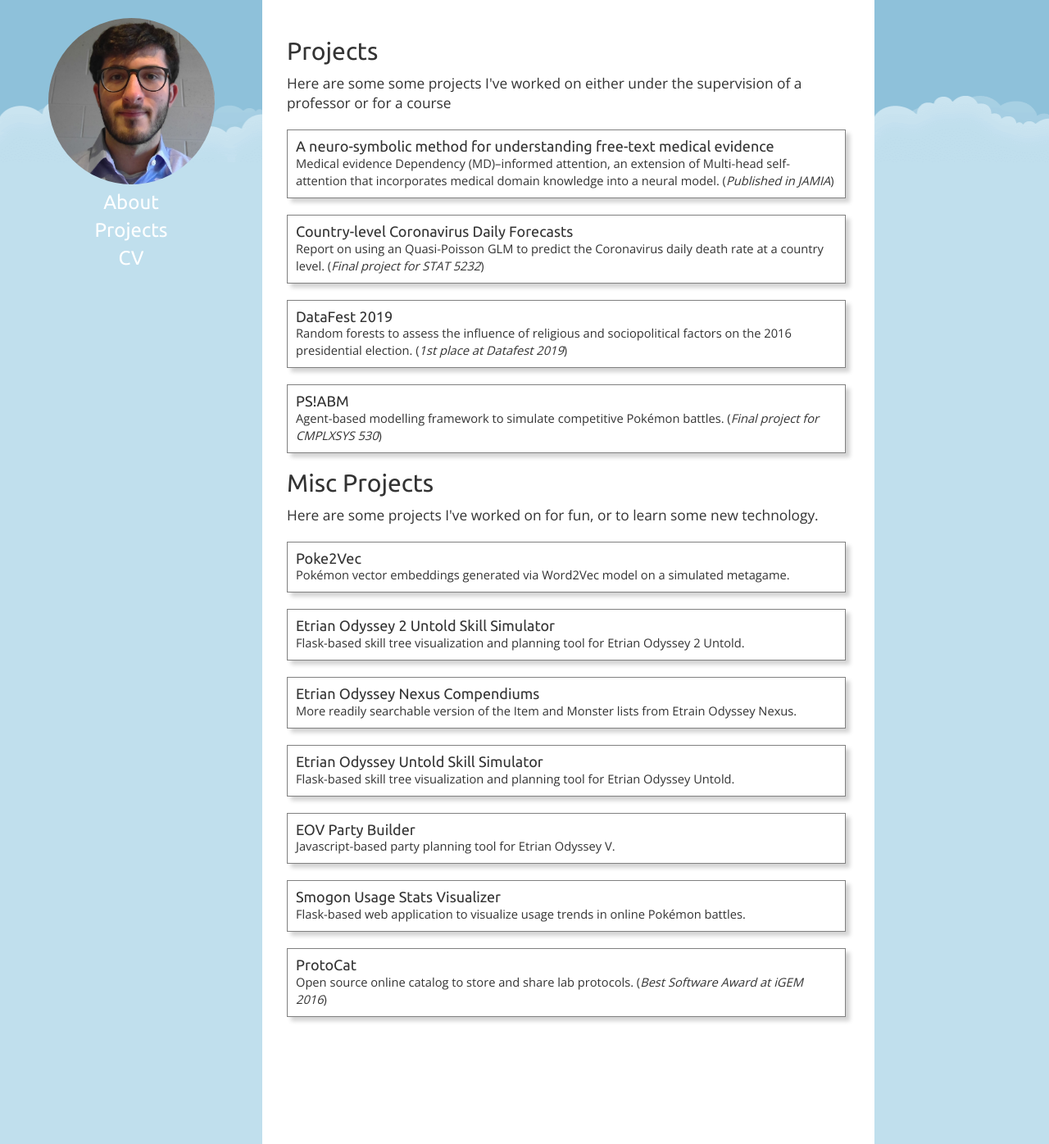
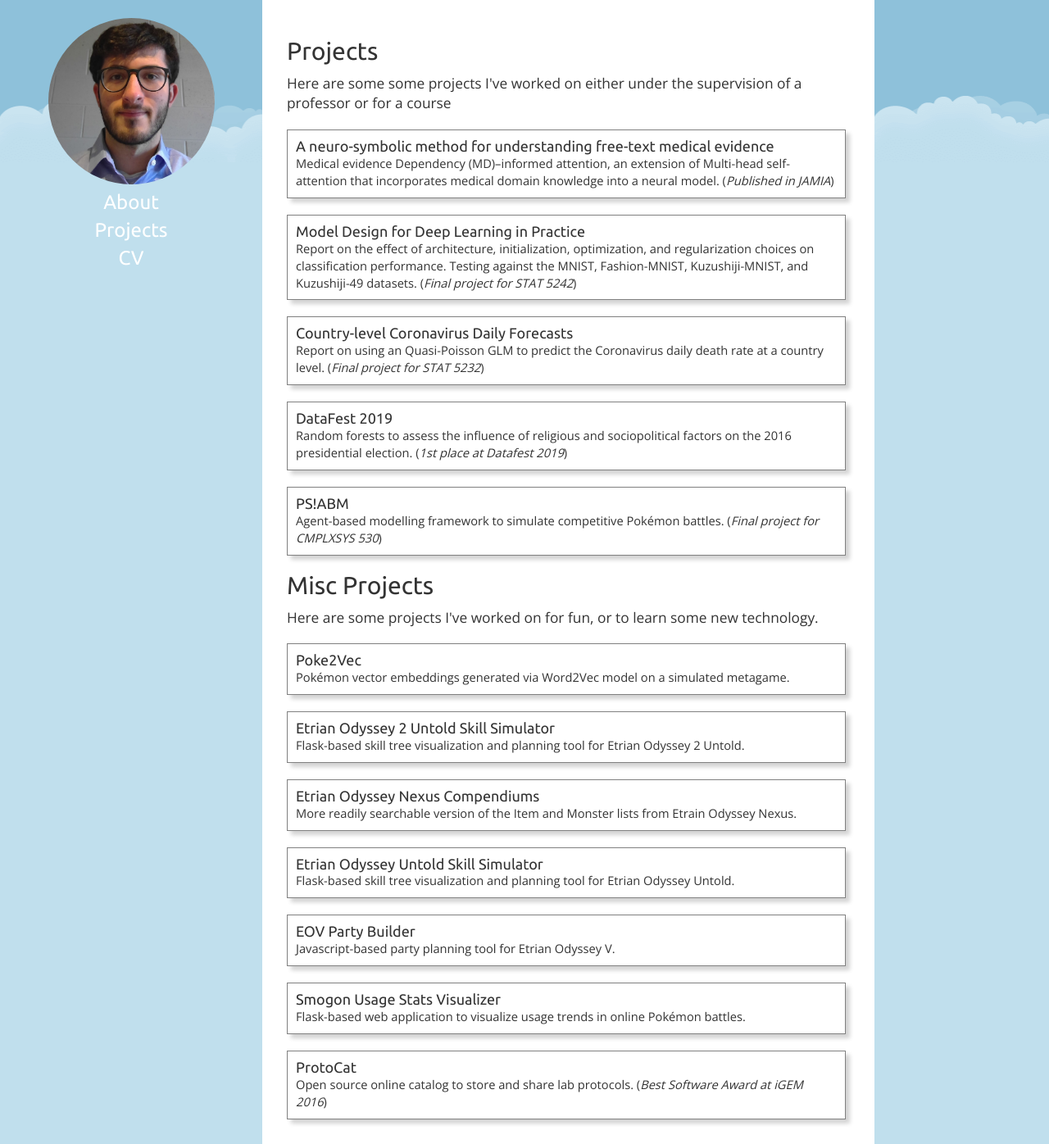
Before and after one commit to aturfah/website, a Jekyll site: the page built from projects.html, in a window 1280 px wide and 1396 px high. Shown: the whole window at 82% size. Built offline with Jekyll 4.4.1, drawn with Linux system fonts in a browser that asks for light colours; nearby versions of some CDN libraries; some of the changed lines change nothing that is shown.

Commit message:
Aah lost 5242

```diff
--- a/_data/projects.yml
+++ b/_data/projects.yml
@@ -10,6 +10,7 @@
   link: https://github.com/aturfah/5242_final_project/blob/main/5242_final_report.pdf
   description: Report on the effect of architecture, initialization, optimization, and regularization choices on classification performance. Testing against the MNIST, Fashion-MNIST, Kuzushiji-MNIST, and Kuzushiji-49 datasets.
   note: Final project for STAT 5242
+  misc_project: false
 - title: Country-level Coronavirus Daily Forecasts
   link: /assets/misc/5232_final_report.pdf
   description: Report on using an Quasi-Poisson GLM to predict the Coronavirus daily death rate at a country level.
```
Also changed, not shown: 2 other files.
